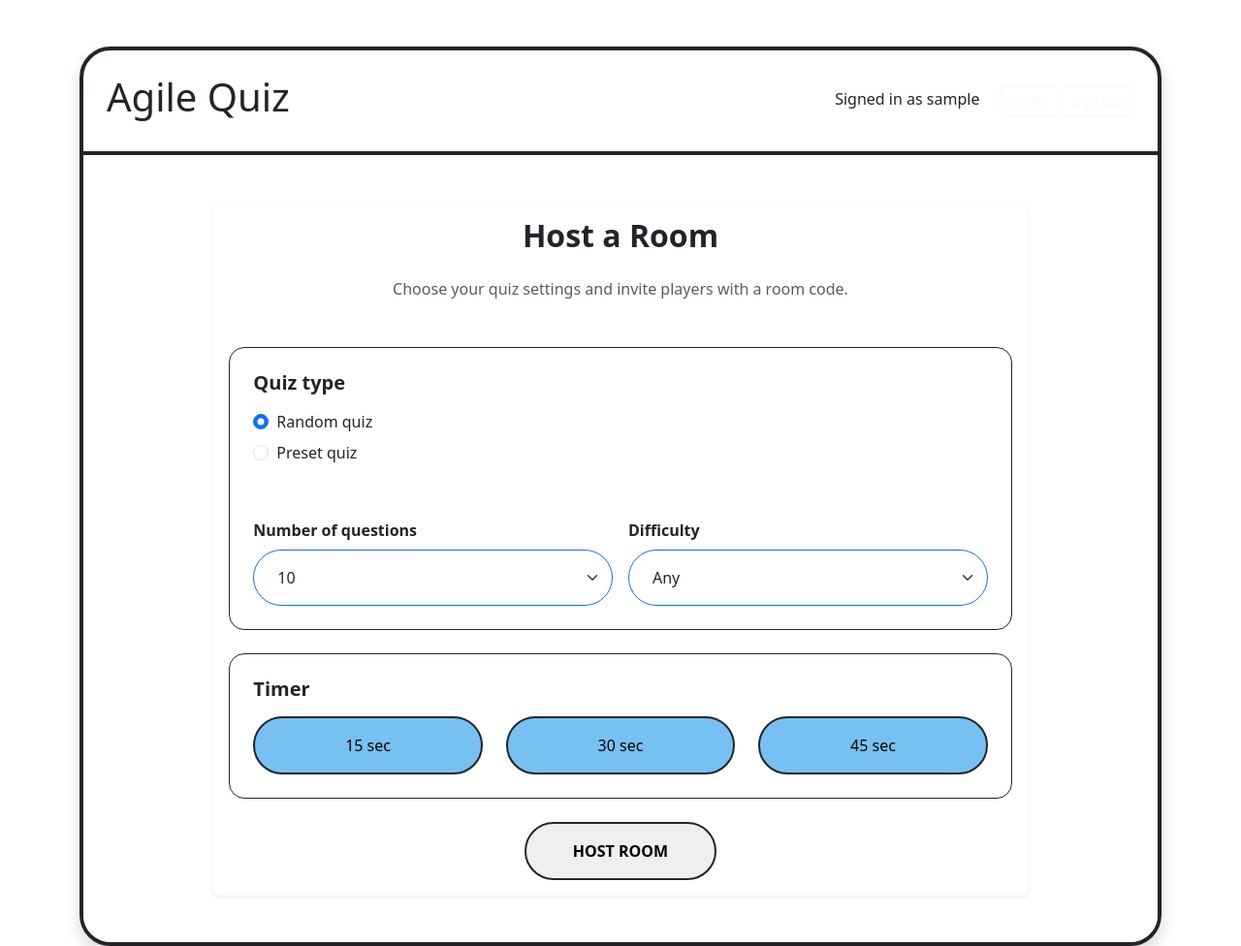
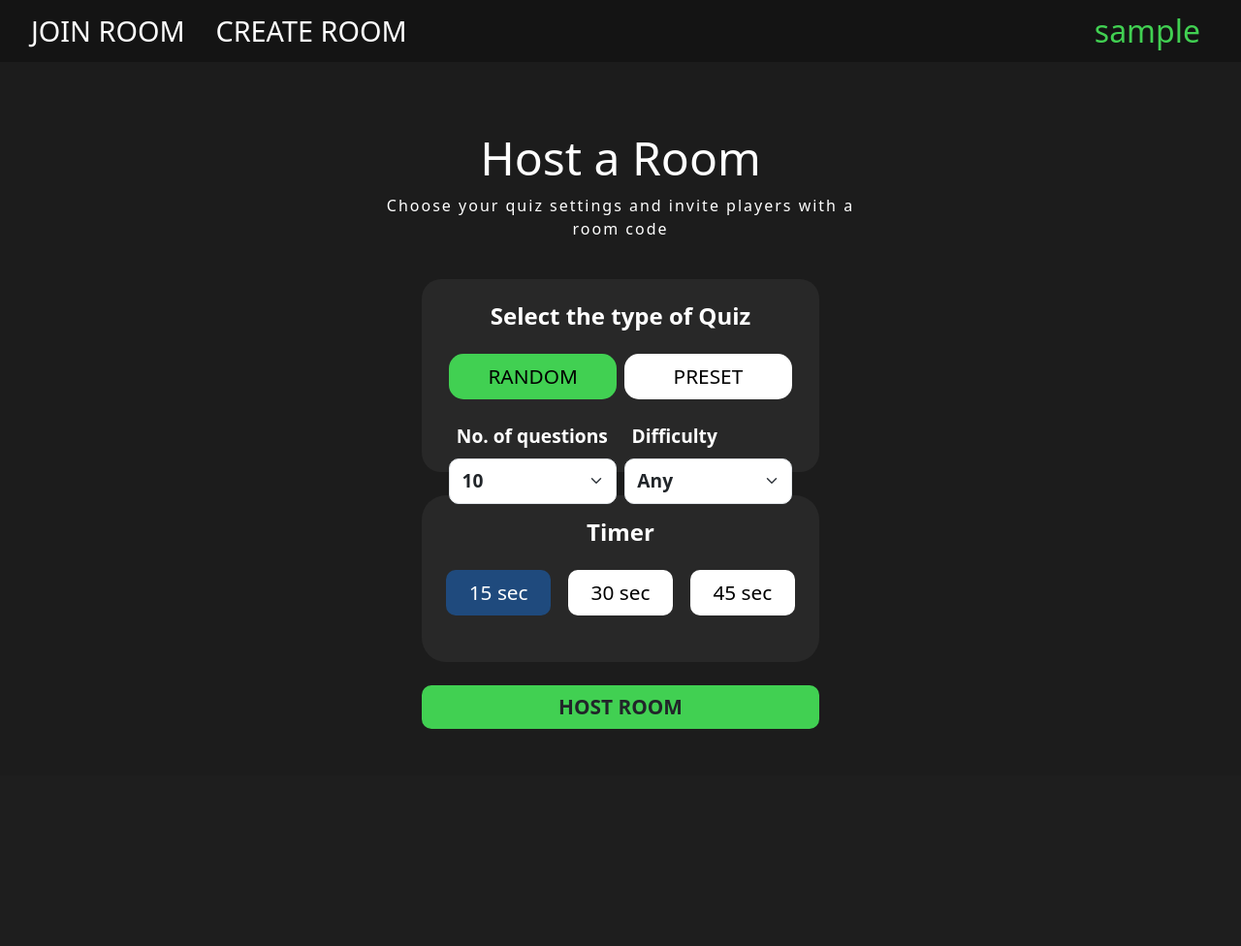
Before and after one commit to prawny1103/cits3403-project, a Flask app: page /createRoom in a window 1280 px wide. Shown: the whole page at 97% size. After the commit the page ends 752 px from the top, so only its background shows below. Run offline with Flask 3, Linux system fonts and the light colour scheme; the visitor is signed in with stand-in values (Sample User, id 1).

Commit message:
add style for creatRoom page

```diff
--- a/app/static/css/styles.css
+++ b/app/static/css/styles.css
@@ -24,8 +24,16 @@
 }
 
 /* nav bars shared */
+.landing-header,
+.joinRoom-header,
+.crtRoom-header {
+    width: 100%;
+    height: 8%;
+}
+
 #landing-body nav,
-#joinRoom-page nav {
+#joinRoom-page nav,
+#crtRoom-page nav {
     width: 100%;
     height: 100%;
     background-color: rgb(0, 0, 0, 0.3);
@@ -33,7 +41,8 @@
 
 .login-nav-not-authenticated,
 .login-nav-authenticated-logout,
-.joinRoom-nav-left-container a{
+.joinRoom-nav-left-container a,
+.crtRoom-nav-left-container a{
     text-decoration: none;
     font-size: 1.8rem;
     color: white;
@@ -44,7 +53,31 @@
 
 .login-nav-not-authenticated:hover,
 .login-nav-authenticated-logout:hover,
-.joinRoom-nav-left-container a:hover {
+.joinRoom-nav-left-container a:hover,
+.crtRoom-nav-left-container a:hover {
+    background-color: white;
+    color: black;
+}
+
+.joinRoom-nav-right-container,
+.crtRoom-nav-right-container {
+    font-size: 2rem;
+    color: rgb(65, 208, 82);
+    text-decoration: none;
+    border: 2px solid rgb(0, 0, 0, 0);
+    padding: 0.1rem 1rem;
+    margin: 0.5rem 1.5rem;
+    border-radius: 20px;
+    transition: 0.2s;
+}
+
+.joinRoom-nav-right-container h3,
+.crtRoom-nav-right-container h3{
+    font-size: 2rem;
+}
+
+.joinRoom-nav-right-container:hover,
+.crtRoom-nav-right-container:hover {
     background-color: white;
     color: black;
 }
@@ -395,78 +428,187 @@
 
 /*-----------------------------------------------------*/
 /* createRoom page */
-#crtRoom-page {
-    height: 100vh;
+#crtRoom-body {
+    width: 100%;
+    height: 92%;
 }
 
-#crtRoom-container {
-    width: 70%;
-    height: 80%;
+.crtRoom-container {
+    width: 40%;
+    height: 100%;
+    border-radius: 25px;
 }
 
-#crtRoom-page #question-text {
-    align-content: center;
+
+.crtRoom-container h2,
+.crtRoom-container p {
+    color: white;
     text-align: center;
-    min-width: 700px;
-    min-height: 200px;
-    font-size: 30px;
 }
 
-#answer-multi {
-    display: grid;
-    justify-content: center;
-    padding-bottom: 80px;
-    gap: 210px;
-    row-gap: 50px;
-    /* create 2x2 grid with equal sizes */
-    grid-template-rows: repeat(2, 80px);
-    grid-template-columns: repeat(2, 250px);
+.crtRoom-container h2 {
+    font-size: 3rem;
 }
 
-#answer-multi button {
-    background-color: white;
-    color: black;
-    font-size: 1.2rem;
-    border: 2px solid #77c1f2;
-    height: 80px;
-    width: 250px;
+.crtRoom-container p {
+    font-size: 1rem;
+    letter-spacing: 2px;
 }
 
+.crtRoom-form {
+    width: 80%;
+    height: 60%;
+}
+
+.crtRoom-qType-container {
+    color: white;
+    height: 45%;
+    background-color: rgb(40, 40, 40);
+    border-radius: 20px;
+}
+
+.crtRoom-qType-container h5 {
+    font-size: 1.5rem;
+    text-align: center;
+}
+
+.crtRoom-preset-container,
+.crtRoom-rand-container {
+    width: 48%;
+    border-radius: 15px;
+    font-size: 1.3rem;
+    text-align: center;
+    color: black;
+    background-color: white;
+    transition: 0.3s;
+    padding: 0.5rem 0;
+}
+
+.crtRoom-preset-container:hover,
+.crtRoom-rand-container:hover {
+    background-color: rgb(255, 255, 255, 0.5);
+}
+
+.crtRoom-preset-container input,
+.crtRoom-rand-container input{
+    display: none;
+}
+
+.crtRoom-rand-container:has(input:checked),
+.crtRoom-preset-container:has(input:checked) {
+    background-color: rgb(65, 208, 82);
+    color: black;
+}
+
+.crtRoom-preset-container input:checked,
+.crtRoom-rand-container input:checked {
+    background-color: rgb(65, 208, 82);
+    color: black;
+}
+
+#random-settings,
+#preset-options {
+    width: 98%;
+    margin: auto;
+}
+
+.random-setting {
+    width: 49%;
+}
+
+.random-setting label {
+    font-size: 1.2rem;
+    padding-left: 0.5rem;
+}
+
+.random-setting select {
+    font-size: 1.2rem;
+    font-weight: bold;
+    transition: 0.3s;
+    border-radius: 10px;
+    padding: 0.5rem 0.8rem;
+}
+
+.preset-setting {
+    width: 100%;
+}
+
+.preset-setting label {
+    font-size: 1.2rem;
+    padding-left: 0.5rem;
+}
+
+.preset-setting select {
+    width: 100%;
+    font-size: 1.2rem;
+    font-weight: bold;
+    border-radius: 10px;
+    padding: 0.5rem 0.8rem;
+}
+
+/* Timer section */
+.crtRoom-timer-container {
+    background-color: rgb(40, 40, 40);
+    border-radius: 25px;
+    color: white;
+}
+
+.crtRoom-timer-container h5 {
+    text-align: center;
+    font-size: 1.5rem;
+}
+
+.timer-btn {
+    width: 30%;
+    font-size: 1.2rem;
+    color: white;
+    padding: 0.5rem 0;
+    transition: 0.2s;
+    border-radius: 10px;
+    border: none;
+    font-size: 1.3rem;
+}
+
+.timer-btn:not(.selected) {
+    background-color: white;
+}
+
+.timer-btn:not(.selected):hover {
+    background-color: rgb(31, 74, 125, 0.5);
+    color: white;
+
+}
+
+.timer-btn.selected {
+    background-color: rgb(31, 74, 125);
+}
+
+/* Timer section end */
+
+/* host room button */
+.crtRoom-button-container {
+    text-align: center;
+    width: 100%;
+    background-color: rgb(65, 208, 82);
+    border-radius: 10px;
+    transition: 0.2s;
+}
+
+.crtRoom-button-container button {
+    font-size: 1.3rem;
+}
+
+.crtRoom-button-container:hover {
+    background-color: white;
+}
+
+/* host room button end */
 /* createRoom page end */
 /*-----------------------------------------------------*/
 
+
 /*-----------------------------------------------------*/
 /* joinRoom page */
-
-/* joinRoom Navbar **combine top later */
-#joinRoom-page header {
-    width: 100%;
-    height: 8%
-}
-
-.joinRoom-nav-right-container {
-    font-size: 2rem;
-    color: rgb(65, 208, 82);
-    text-decoration: none;
-    border: 2px solid rgb(0, 0, 0, 0);
-    padding: 0.1rem 1rem;
-    margin: 0.5rem 1.5rem;
-    border-radius: 20px;
-    transition: 0.2s;
-}
-
-.joinRoom-nav-right-container h3 {
-    font-size: 2rem;
-}
-
-.joinRoom-nav-right-container:hover {
-    background-color: white;
-    color: black;
-}
-
-/* joinRoom Navbar end */
-
-/* joinRoom body */
 #joinRoom-body {
     width: 100%;
     height: 92%;
@@ -530,8 +672,7 @@
     color: black;
 }
 
-/* joinRoom body end */
-/* joinRoom page end
+/* joinRoom page end */
 /*-----------------------------------------------------*/
 /*-----------------------------------------------------*/
 
@@ -555,3 +696,23 @@
     background-color: #1f4a7d;
     color: white;
 }
+
+#answer-multi {
+    display: grid;
+    justify-content: center;
+    padding-bottom: 80px;
+    gap: 210px;
+    row-gap: 50px;
+    /* create 2x2 grid with equal sizes */
+    grid-template-rows: repeat(2, 80px);
+    grid-template-columns: repeat(2, 250px);
+}
+
+#answer-multi button {
+    background-color: white;
+    color: black;
+    font-size: 1.2rem;
+    border: 2px solid #77c1f2;
+    height: 80px;
+    width: 250px;
+}
--- a/app/templates/createRoom.html
+++ b/app/templates/createRoom.html
@@ -4,81 +4,79 @@
     <meta charset="UTF-8">
     <meta name="viewport" content="width=device-width, initial-scale=1.0">
     <title>Create Room</title>
-    <link href="https://cdn.jsdelivr.net/npm/bootstrap@5.3.0/dist/css/bootstrap.min.css" rel="stylesheet">
     <link rel="stylesheet" href="{{ url_for('static', filename='css/styles.css') }}">
+    <link rel="preconnect" href="https://fonts.googleapis.com">
+    <link rel="preconnect" href="https://fonts.gstatic.com" crossorigin>
+    <link href="https://cdn.jsdelivr.net/npm/bootstrap@5.3.8/dist/css/bootstrap.min.css" rel="stylesheet" integrity="sha384-sRIl4kxILFvY47J16cr9ZwB07vP4J8+LH7qKQnuqkuIAvNWLzeN8tE5YBujZqJLB" crossorigin="anonymous">
+    <link href="https://fonts.googleapis.com/css2?family=Roboto:ital,wght@0,100..900;1,100..900&display=swap" rel="stylesheet">
+</head>
 </head>
 <body>
-    <main id="multichoice-question">
-        <div class="container mt-5">
-            <div class="border border-dark border-4 rounded-5 overflow-hidden shadow">
+    <main id="crtRoom-page">
 
-                <div class="bg-blue p-4 d-flex justify-content-between align-items-center border-bottom border-dark border-4 landing-text">
-                    <h1>Agile Quiz</h1>
-                    <div>
-                        {% if current_user.is_authenticated %}
-                            <span class="me-3">Signed in as {{ current_user.username }}</span>
+        <header class="crtRoom-header d-flex align-items-center justify-content-between">
+            <nav class="d-flex align-items-center justify-content-between">
 
-                            <!-- no '/profile in main.py' -->
-                            <a class="btn btn-outline-light btn-sm" href="/profile">Profile</a>
-                            <a class="btn btn-outline-light btn-sm" href="{{ url_for('auth.logout') }}">Sign Out</a>
-                        {% else %}
-                            <a class="btn btn-outline-light btn-sm me-2" href="{{ url_for('auth.login') }}">Sign In</a>
-                            <a class="btn btn-outline-light btn-sm" href="{{url_for('auth.signup') }}">Register</a>
-                        {% endif %}
+                <div class="crtRoom-nav-left-container d-flex justify-content-between align-items-center text-end ms-3">
+                    <a href="{{ url_for('main.join_room') }}">JOIN ROOM</a>
+                    <a href="{{ url_for('main.create_room') }}">CREATE ROOM</a>
+                </div>
+
+                <a href="{{ url_for('main.home') }}" class="crtRoom-nav-right-container d-flex justify-content-center align-items-center">
+                    <h3 class="m-0"> {{ current_user.username }} </h3>
+                </a>
+            </nav>
+        </header>
+
+        <section id="crtRoom-body" class="d-flex justify-content-center align-items-center">
+            <div class="crtRoom-container d-flex flex-column justify-content-center align-items-center">
+                <h2>Host a Room</h2>
+                <p>Choose your quiz settings and invite players with a room code </p>
+
+                <form action="{{ url_for('quiz.create_game') }}" method="POST" class="crtRoom-form mt-4">
+
+                    <div class="crtRoom-qType-container p-4">
+                        <h5 class="fw-bold mb-4">Select the type of Quiz</h5>
+                        <div class="d-flex justify-content-around align-items-center">
+
+                            <div class="crtRoom-rand-container">
+                                <input class="form-check-input" value="random" type="radio" name="quizType" id="randomQuiz" checked>
+                                <label class="form-check-label" for="randomQuiz">RANDOM</label>
+                            </div>
+
+                            <div class="crtRoom-preset-container">
+                                <input class="form-check-input" type="radio" name="quizType" id="presetQuiz" value="preset">
+                                <label class="form-check-label" for="presetQuiz">PRESET</label>
                             </div>
                         </div>
 
-                <div class="bg-white p-5 text-center" style="min-height: 550px;">
-                    <div class="row justify-content-center">
-                        <div class="col-12 col-md-10">
-                            <div class="card border-0 shadow-sm">
-                                <div class="card-body text-start">
-                                    <h2 class="card-title fw-bold text-center mb-4">Host a Room</h2>
-                                    <p class="text-muted text-center mb-5">Choose your quiz settings and invite players with a room code.</p>
-
-                                    <form action="{{ url_for('quiz.create_game') }}" method="POST">
-                                        <div class="row g-4">
-                                            <div class="col-12">
-                                                <div class="card p-4 border border-dark rounded-4">
-                                                    <h5 class="fw-bold mb-3">Quiz type</h5>
-                                                    <div class="form-check mb-2">
-                                                        <input class="form-check-input" type="radio" name="quizType" id="randomQuiz" checked>
-                                                        <label class="form-check-label" for="randomQuiz">Random quiz</label>
-                                                    </div>
-                                                    <div class="form-check mb-3">
-                                                        <input class="form-check-input" type="radio" name="quizType" id="presetQuiz">
-                                                        <label class="form-check-label" for="presetQuiz">Preset quiz</label>
-                                                    </div>
-
-                                                    <div id="preset-options" class="mt-3" style="display:none;">
+                        <div id="preset-options" class="mt-4 d-none">
+                            <div class="preset-setting">
                                 <label class="form-label fw-bold">Choose preset quiz</label>
-                                                        <select id="preset-select" class="form-select rounded-pill px-4 py-3 border border-primary" aria-label="Preset quiz selector">
-                                                            <optgroup label="Select a category">
+                                <select id="preset-select" name="presetQuiz" class="form-select">
                                     <option value="general">General knowledge</option>
                                     <option value="science">Science and nature</option>
                                     <option value="history">History</option>
                                     <option value="sports">Sports</option>
-                                                            </optgroup>
                                 </select>
                             </div>
+                        </div>
 
-                                                    <div id="random-settings" class="row g-3 mt-4">
-                                                        <div class="col-md-6">
-                                                            <div>
-                                                                <label class="form-label fw-bold">Number of questions</label>
-                                                                <select id="question-count" class="form-select rounded-pill px-4 py-3 border border-primary" aria-label="Number of questions">
+                        <div id="random-settings" class="d-flex justify-content-between mt-4">
+                            <div class="random-setting">
+                                <label class="form-label fw-bold">No. of questions</label>
+                                <select id="question-count" name="questionCount" class="form-select">
                                     <option value="5">5</option>
                                     <option selected value="10">10</option>
                                     <option value="15">15</option>
                                     <option value="20">20</option>
                                 </select>
                             </div>
-                                                        </div>
-                                                        <div class="col-md-6">
-                                                            <div>
+
+                            <div class="random-setting">
                                 <label class="form-label fw-bold">Difficulty</label>
-                                                                <select id="difficulty" class="form-select rounded-pill px-4 py-3 border border-primary" aria-label="Difficulty">
-                                                                    <option selected>Any</option>
+                                <select id="difficulty" name="difficulty" class="form-select">
+                                    <option value="any" selected>Any</option>
                                     <option value="easy">Easy</option>
                                     <option value="medium">Medium</option>
                                     <option value="hard">Hard</option>
@@ -86,63 +84,61 @@
                             </div>
                         </div>
                     </div>
+
+                    <div class="crtRoom-timer-container mt-4 mb-4 p-4">
+                        <h5 class="fw-bold mb-4">Timer</h5>
+
+                        <input type="hidden" name="timer" id="timer-value" value="15">
+
+                        <div class="timers d-flex justify-content-around gap-3 mb-4">
+                            <button type="button" class="timer-btn selected" data-timer="15">15 sec</button>
+                            <button type="button" class="timer-btn" data-timer="30">30 sec</button>
+                            <button type="button" class="timer-btn" data-timer="45">45 sec</button>
                         </div>
                     </div>
 
-                                            <div class="col-12">
-                                                <div class="card p-4 border border-dark rounded-4">
-                                                    <h5 class="fw-bold mb-3">Timer</h5>
-                                                    <div class="row gy-3">
-                                                        <div class="col-4">
-                                                            <button type="button" class="timer-btn btn rounded-pill w-100 px-4 py-3 border border-dark border-2" data-timer="15">15 sec</button>
-                                                        </div>
-                                                        <div class="col-4">
-                                                            <button type="button" class="timer-btn btn rounded-pill w-100 px-4 py-3 border border-dark border-2" data-timer="30">30 sec</button>
-                                                        </div>
-                                                        <div class="col-4">
-                                                            <button type="button" class="timer-btn btn rounded-pill w-100 px-4 py-3 border border-dark border-2" data-timer="45">45 sec</button>
-                                                        </div>
-                                                    </div>
-                                                </div>
+                    <div class="crtRoom-button-container">
+                        <button type="submit" class="btn fw-bold">HOST ROOM</button>
                     </div>
 
-                                            <div class="col-12 text-center mt-4">
-                                                <button type="submit" class="btn-create btn-blue rounded-pill px-5 py-3 fw-bold border border-dark border-2">HOST ROOM</button>
-                                            </div>
                 </div>
             </form>
-                                </div>
-                            </div>
-                        </div>
-                    </div>
-                </div>
-            </div>
-        </div>
+
+        </section>
     </main>
     <script>
         const randomRadio = document.getElementById('randomQuiz');
         const presetRadio = document.getElementById('presetQuiz');
+
         const presetOptions = document.getElementById('preset-options');
         const randomSettings = document.getElementById('random-settings');
+
         const timerButtons = document.querySelectorAll('.timer-btn');
+        const timerValue = document.getElementById('timer-value');
 
         function updatePresetVisibility() {
-            const isPreset = presetRadio.checked;
-            presetOptions.style.display = isPreset ? 'block' : 'none';
-            randomSettings.style.display = isPreset ? 'none' : 'flex';
+            if (presetRadio.checked) {
+                presetOptions.classList.remove('d-none');
+                randomSettings.classList.add('d-none');
+            } else {
+                presetOptions.classList.add('d-none');
+                randomSettings.classList.remove('d-none');
+            }
         }
 
         timerButtons.forEach(button => {
             button.addEventListener('click', (e) => {
                 e.preventDefault();
-                timerButtons.forEach(btn => btn.classList.remove('selected'));
+                timerButtons.forEach(btn => {
+                    btn.classList.remove('selected');
+                });
                 button.classList.add('selected');
+                timerValue.value = button.dataset.timer;
             });
         });
 
         randomRadio.addEventListener('change', updatePresetVisibility);
         presetRadio.addEventListener('change', updatePresetVisibility);
-
         updatePresetVisibility();
     </script>
 </body>
```
Lines whose indentation alone changed are shown as unchanged.
